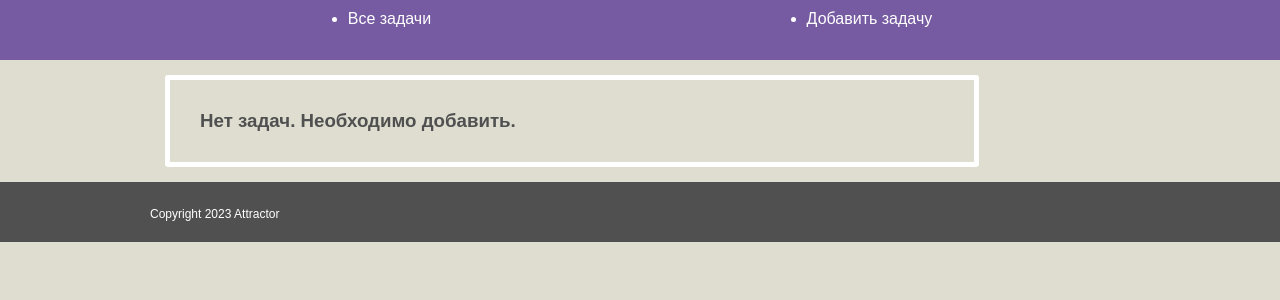
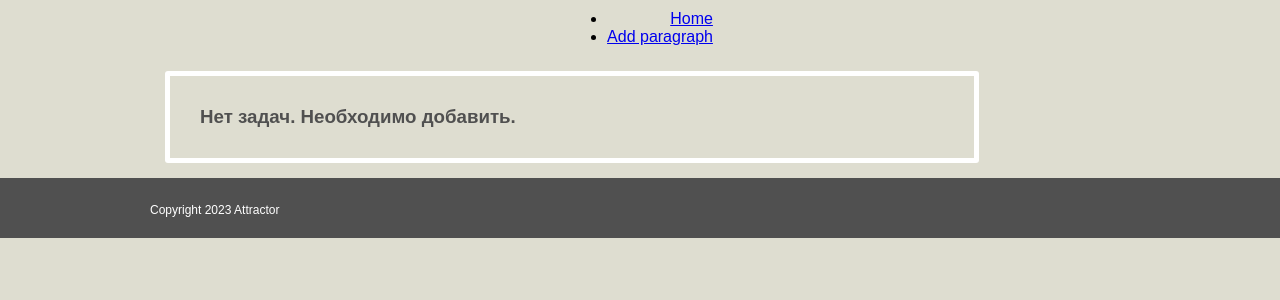
Before and after one commit to AigerimAvezbaeva/hw_53_aigerim_avezbaeva, a Django app: page / in a window 1280 px wide. Shown: the top 300 px of the page. Run offline with Django 4.2, Linux system fonts and the light colour scheme; data that the repository does not hold is empty.

Commit message:
оформила страницы

```diff
--- /dev/null
+++ b/source/to_do_app/templates/base.html
@@ -0,0 +1,31 @@
+{% load static %}
+<!DOCTYPE html>
+<html lang="en">
+<head>
+    <meta charset="UTF-8">
+    <link rel="stylesheet" href="{% static 'css/style.css' %}">
+    <title>{% block title %}Blog {% endblock %}</title>
+</head>
+<body>
+<div class="container">
+<nav class="navbar">
+    <div class="container">
+        <ul class="menu">
+        <li>
+            <a href="{% url 'index' %}">Home</a>
+        </li>
+        <li>
+            {% block menu %} {% endblock %}
+        </li>
+        </ul>
+    </div>
+</nav>
+</div>
+{% block content %} {% endblock %}
+<footer class="footer">
+    <div class="container">
+<p class="copyright white-text">Copyright 2023 Attractor</p>
+</div>
+</footer>
+</body>
+</html>
--- a/source/to_do_app/templates/to_do_index.html
+++ b/source/to_do_app/templates/to_do_index.html
@@ -1,33 +1,21 @@
-{% load static %}
-<!DOCTYPE html>
-<html lang="en">
-<head>
-    <meta charset="UTF-8">
-    <link rel="stylesheet" href="{% static 'css/style.css' %}">
-    <title>Задачи</title>
-</head>
-<body>
+{% extends 'base.html' %}
+{% block title %}
+To Do List
+{% endblock %}
+{% block menu %}
+    <a href="{% url 'add_paragraph' %}">Add paragraph</a>
+{% endblock %}
+{% block content %}
+
 <div class="wrapper">
-    <header class="main-header">
-        <div class="container">
-            <ul class="navbar">
-                <li class="nav">
-                  <a class="link" href="/to_do_list">Все задачи</a>
-                </li>
-                <li class="nav">
-                  <a class="link" href="/to_do_list/add/">Добавить задачу</a>
-                </li>
-              </ul>
-        </div>
-    </header>
     <main class="main">
     <div class="container">
     <div class="card">
         {% if paragraphs %}
         {% for paragraph in paragraphs %}
             <h3 class="par">{{ paragraph.title }}  <b class="par-title">{{ paragraph.status }}</b></h3>
-        <p><a href="/to_do_list/?pk={{ paragraph.pk }}" class="par">Подробнее..</a></p>
-        <p><a href="/to_do_list/delete/?pk={{ paragraph.pk }}" class="par">Удалить</a></p>
+        <p><a href="{% url 'paragraph_detail' paragraph.pk %}" class="parlink">Подробнее..</a></p>
+        <p><a href="{% url 'delete_par' paragraph.pk %}" class="parlink">Удалить</a></p>
         {%endfor%}
         {% else %}
         <h3 class="par">Нет задач. Необходимо добавить.</h3>
@@ -36,11 +24,5 @@
         </div>
     </div>
     </main>
-<footer class="footer">
-    <div class="container">
-<p class="copyright white-text">Copyright 2023 Attractor</p>
 </div>
-</footer>
-</div>
-</body>
-</html>
+{% endblock %}
```
Also changed, not shown: source/to_do_app/templates/add_paragraph.html (+12 -31 lines), source/to_do_app/templates/to_do_paragraph.html (+12 -33 lines).
